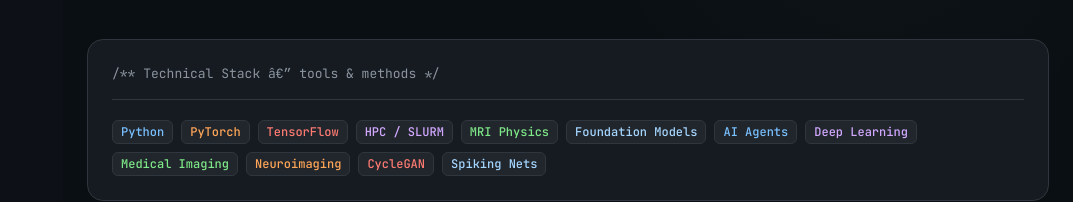
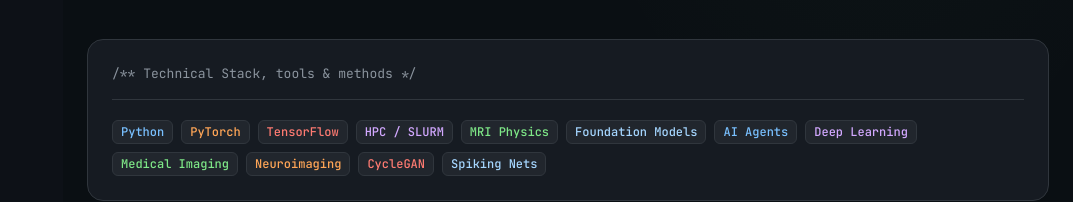
Before and after one commit to gulfam7/gulfam7.github.io, a React (Vite) app: page /#/ in a window 1280 px wide. Shown: the part 2172-2374 px from the top of the page, without its empty margins (207-1280 px from the left). Built offline with nearby package versions, Linux system fonts and the light colour scheme.

Commit message:
Update comment text in HomePage component

```diff
--- a/src/pages/HomePage.jsx
+++ b/src/pages/HomePage.jsx
@@ -485,7 +485,7 @@ export default function HomePage() {
               mb: 2,
             }}
           >
-            <Cm c="/** Technical Stack â€” tools & methods */" />
+            <Cm c="/** Technical Stack, tools & methods */" />
           </Typography>
           <Divider sx={{ mb: 2.5, borderColor: BORDER }} />
           <Stack direction="row" spacing={1} useFlexGap flexWrap="wrap">
```
